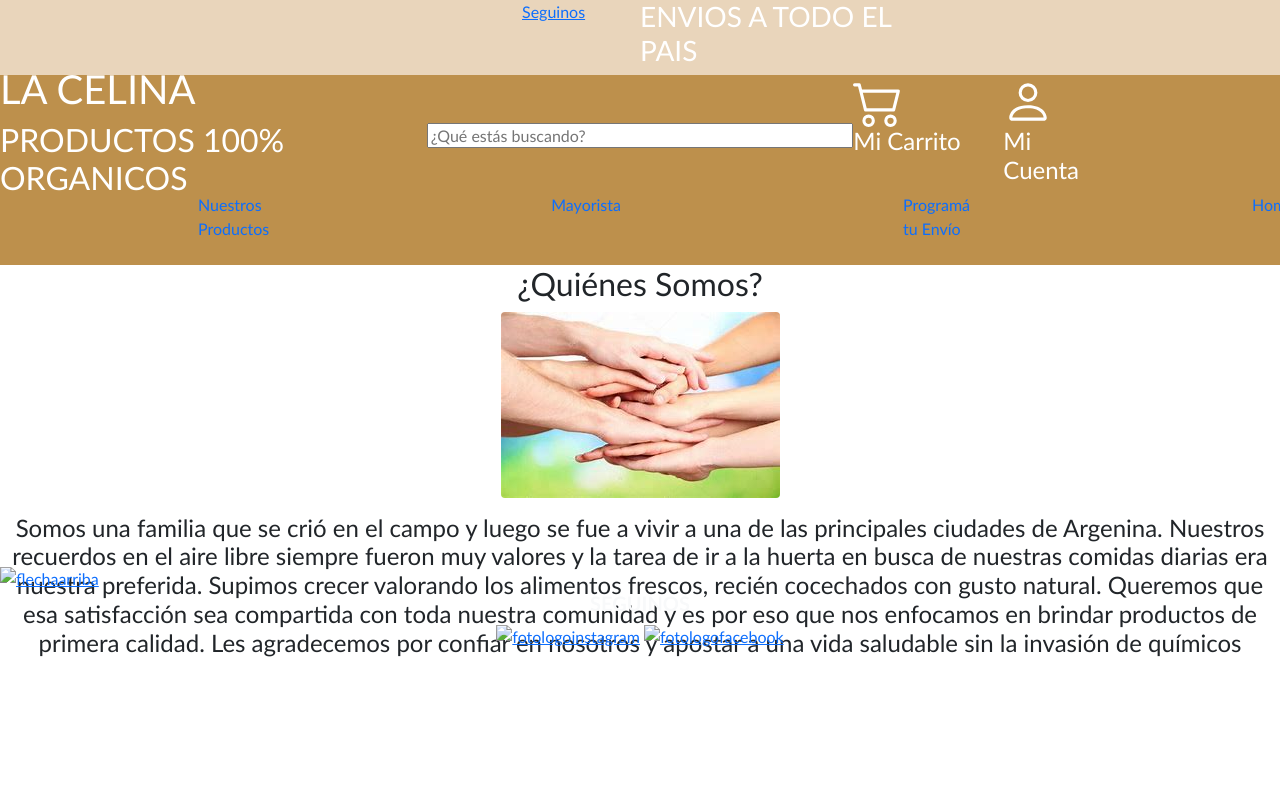
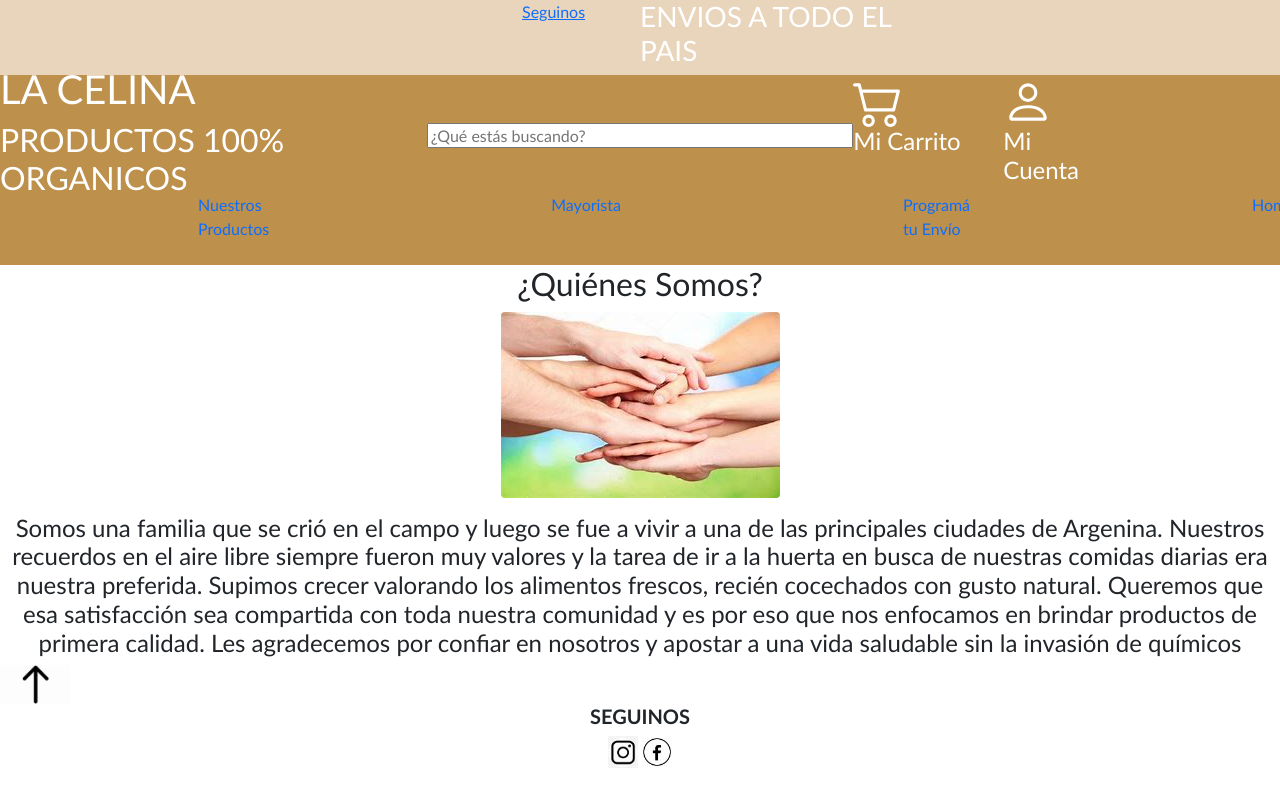
Before and after one commit to dbeguerie/LaCelina, a website: page Pages/QuienesSomos.html in a window 1280 px wide. Shown: the top 800 px of the page. Drawn offline with nearby package versions, Linux system fonts and the light colour scheme.

Commit message:
realicé modificaciones esteticas

```diff
--- a/Pages/QuienesSomos.html
+++ b/Pages/QuienesSomos.html
@@ -44,13 +44,13 @@
     <nav>
         <ul>
             <li class="nav-mov">
-            <a class="nav-link active" href="../Pages/NuestrosProductos.html">Nuestros Productos</a>
+            <a class="nav-link active" href="../Pages/nuestroproductos.html">Nuestros Productos</a>
             </li>
             <li class="nav-mov">
-            <a class="nav-link active" href="../Pages/Mayorista.html">Mayorista</a>
+            <a class="nav-link active" href="../Pages/mayorista.html">Mayorista</a>
             </li>
             <li class="nav-mov">
-            <a class="nav-link active" href="../Pages/ProgramatuEnvio.html">Programá tu Envío</a>
+            <a class="nav-link active" href="../Pages/programatuenvio.html">Programá tu Envío</a>
             </li>
             <li class="nav-mov">
             <a class="nav-link active" href="../index.html">Home</a>
@@ -65,22 +65,22 @@
 <h4>Somos una familia que se crió en el campo y luego se fue a vivir a una de las principales ciudades de Argenina. Nuestros recuerdos en el aire libre siempre fueron muy valores y la tarea de ir a la huerta en busca de nuestras comidas diarias era nuestra preferida. Supimos crecer valorando los alimentos frescos, recién cocechados con gusto natural. Queremos que esa satisfacción sea compartida con toda nuestra comunidad y es por eso que nos enfocamos en brindar productos de primera calidad. Les agradecemos por confiar en nosotros y apostar a una vida saludable sin la invasión de químicos</h4>
 </div>
     </main>
-      <!--Inicio footer-->
+   <!--Inicio footer-->
 
-      <footer class="footer mb-5">
+   <footer>
 
-        <a href="#"> <img src="./media/flechablanca.png" alt="flechaarriba" width="70px" class="flechaarriba"> </a>
+    <a href="#"> <img src="../imgs/flecha.jpg" alt="flechaarriba" width="70px" class="flechaarriba"> </a>
 
 
-        <h5 class="text-center text-light fw-bold"> SEGUINOS  </h5>
+    <h5 class="text-center fw-bold"> SEGUINOS  </h5>
 
-        <section class="text-center">
-            <a href="https://www.instagram.com/master.speakers/" target="_blank"><img src="./media/logoinsta.png" alt="fotologoinstagram" width="30px"></a>
-            <a href="https://www.facebook.com/speaker.master.3/" target="_blank"> <img src="./media/logofb.png" alt="fotologofacebook" width="30xpx"></a>
-        </section>
+    <section class="text-center">
+        <a href="https://www.instagram.com/master.speakers/" target="_blank"><img src="../imgs/instagram.jpg" alt="fotologoinstagram" width="30px"></a>
+        <a href="https://www.facebook.com/speaker.master.3/" target="_blank"> <img src="../imgs/facebook.jpg" alt="fotologofacebook" width="30xpx"></a>
+    </section>
 
-    </footer>
+</footer>
 
-    <!--Fin footer-->
+<!--Fin footer-->
 </body>
 </html>
--- a/main.css
+++ b/main.css
@@ -98,7 +98,7 @@ nav {
 
 .quienesomos {
     display: grid;
-    grid-template-rows: 100px 100px 100px;
+    grid-template-rows: 100px 100px 100px 100px;
     margin: 0 auto;
     float: none;
 }
--- a/scss/_nav.scss
+++ b/scss/_nav.scss
@@ -6,3 +6,7 @@ nav {
     grid-template-columns: repeat(4, 2fr);
     transition: all .3s ease-in-out;
 }
+
+img {
+    border: 0;
+}
```
Also changed, not shown: Pages/Mayorista.html (+9 -9 lines), Pages/ProgramatuEnvio.html (+10 -10 lines), Pages/nuestroproductos.html (+6 -6 lines), index.html (+2 -2 lines).
